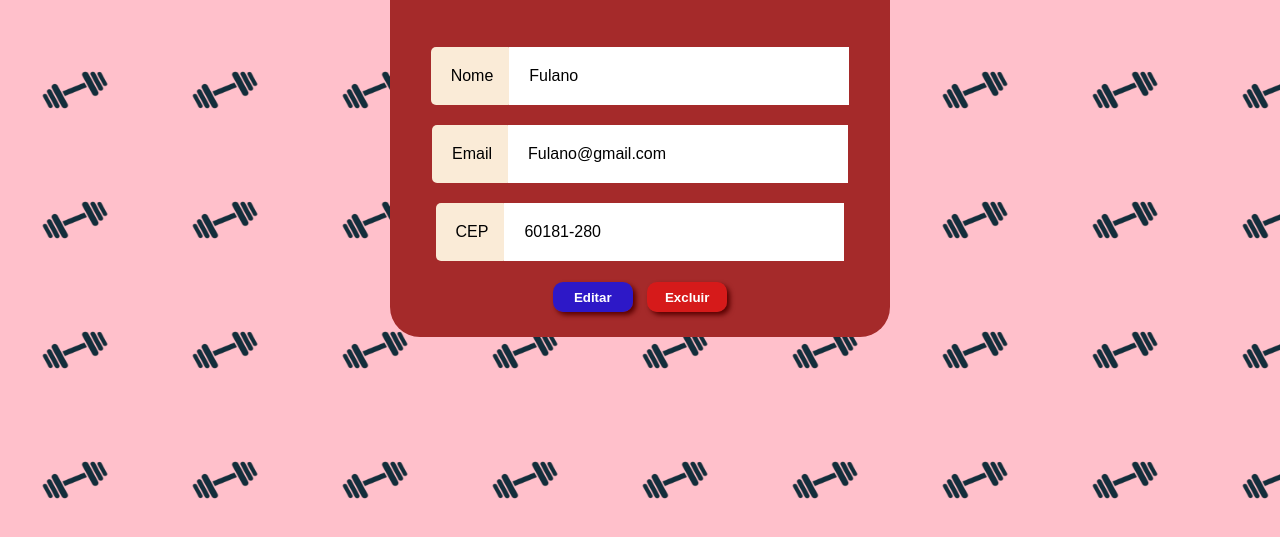
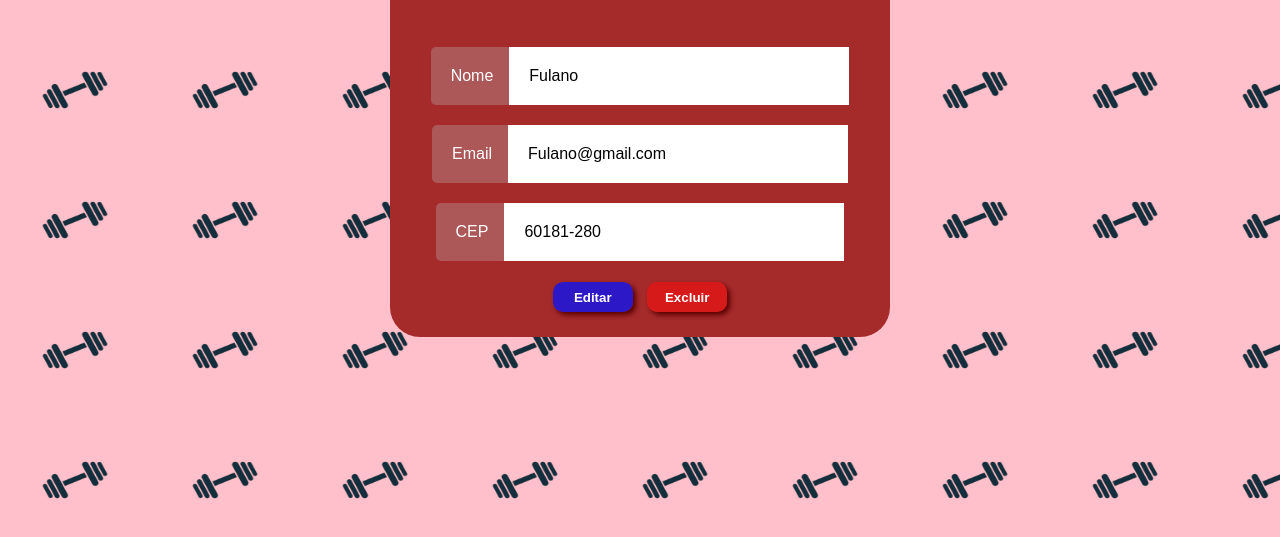
Before and after one commit to ClaMG/Trabalho-de-banco, a plain HTML site: page perfil.html in a window 1280 px wide. Shown: the part 225-762 px from the top of the page. Drawn offline with Linux system fonts and the light colour scheme.

Commit message:
terminei

```diff
--- a/perfil.html
+++ b/perfil.html
@@ -164,10 +164,11 @@
         }
 
         .co{
-            background-color: antiquewhite;
+            background-color: #AC5858;
             padding: 20px;
             border-radius: 5px;
             margin-top: 20px;
+            color: white;
         }
 
         .inf{
```
